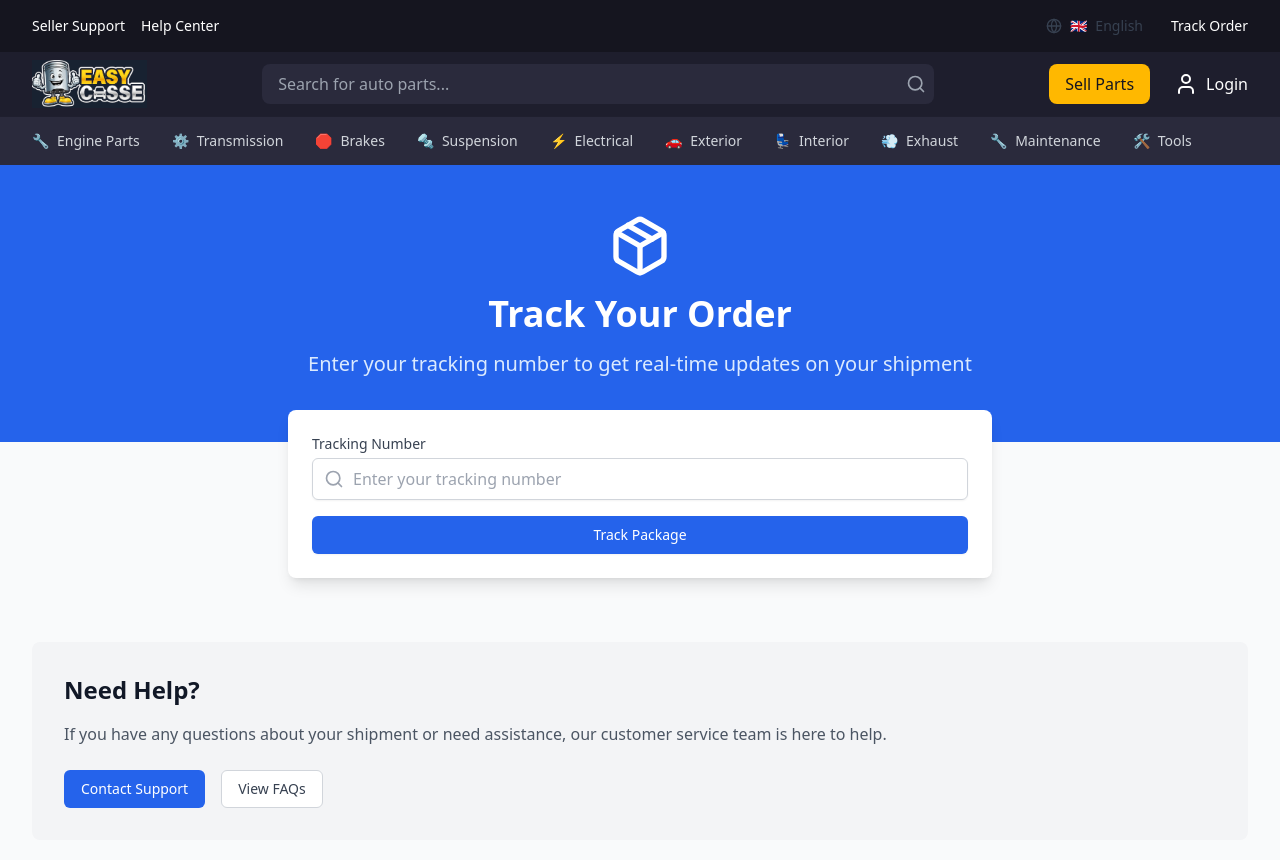
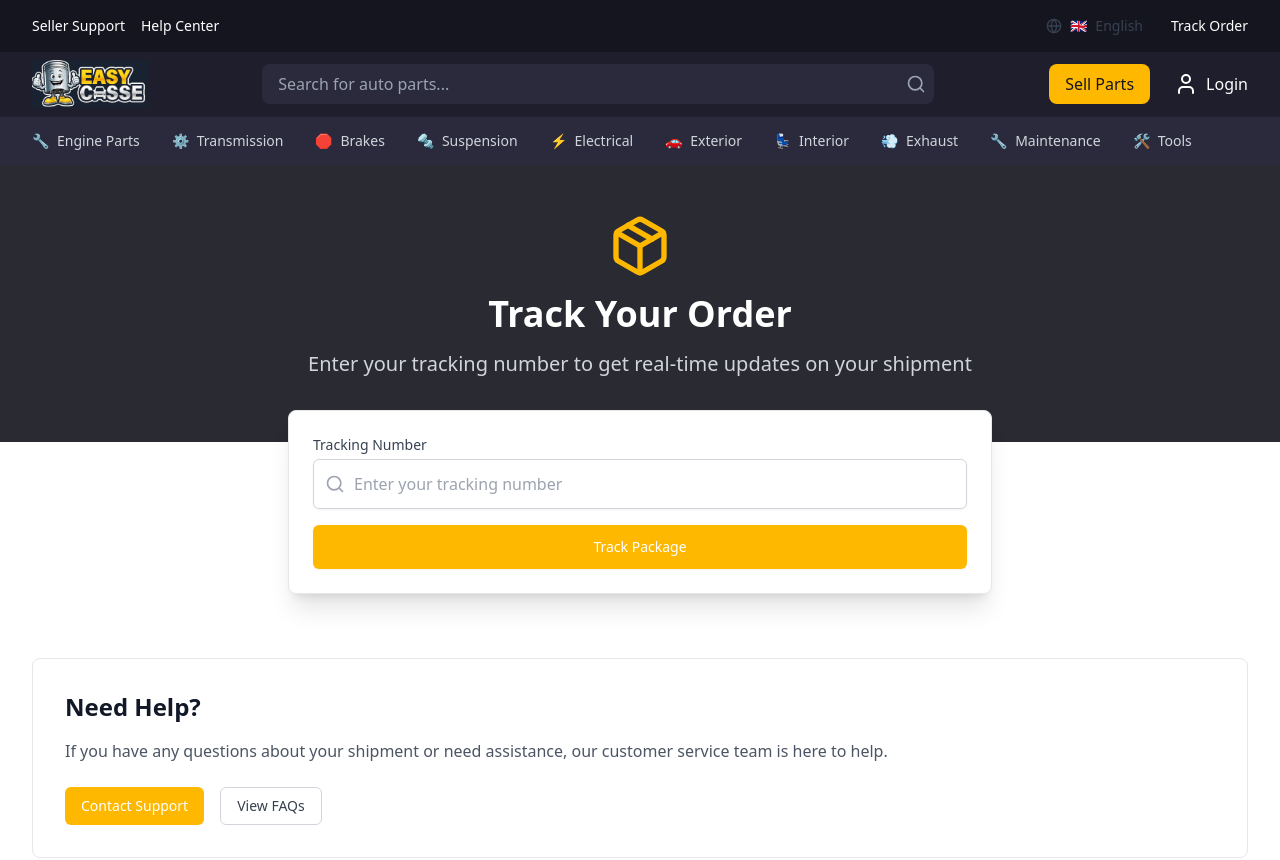
Before and after one commit to zetaver/Multivendor-Car-Parts-Ecommerce-Platform, a React (Vite) app: page /track-order in a window 1280 px wide. Shown: the top 860 px of the page. Built offline with nearby package versions, Linux system fonts and the light colour scheme.

Commit message:
Track Order

```diff
--- a/src/pages/TrackOrder.tsx
+++ b/src/pages/TrackOrder.tsx
@@ -22,13 +22,13 @@ const TrackOrder = () => {
   };
 
   return (
-    <div className="min-h-screen bg-gray-50">
-      {/* Hero Section */}
-      <div className="bg-blue-600 py-16">
+    <div className="min-h-screen bg-white">
+      {/* Hero Section - Keep dark */}
+      <div className="bg-[#2A2B32] py-16">
         <div className="max-w-7xl mx-auto px-4 sm:px-6 lg:px-8 text-center">
-          <Package className="w-16 h-16 text-white mx-auto mb-4" />
+          <Package className="w-16 h-16 text-[#FFB800] mx-auto mb-4" />
           <h1 className="text-4xl font-bold text-white mb-4">Track Your Order</h1>
-          <p className="text-xl text-blue-100 max-w-2xl mx-auto">
+          <p className="text-xl text-gray-300 max-w-2xl mx-auto">
             Enter your tracking number to get real-time updates on your shipment
           </p>
         </div>
@@ -36,7 +36,7 @@ const TrackOrder = () => {
 
       {/* Tracking Form */}
       <div className="max-w-3xl mx-auto px-4 sm:px-6 lg:px-8 -mt-8">
-        <div className="bg-white rounded-lg shadow-lg p-6">
+        <div className="bg-white rounded-lg shadow-xl p-6 border border-gray-200">
           <form onSubmit={handleSubmit} className="space-y-4">
             <div>
               <label htmlFor="tracking" className="block text-sm font-medium text-gray-700">
@@ -51,7 +51,9 @@ const TrackOrder = () => {
                   id="tracking"
                   value={trackingNumber}
                   onChange={(e) => setTrackingNumber(e.target.value)}
-                  className="block w-full pl-10 pr-3 py-2 border border-gray-300 rounded-md focus:outline-none focus:ring-blue-500 focus:border-blue-500"
+                  className="block w-full pl-10 pr-3 py-3 bg-white border border-gray-300 rounded-md
+                           text-gray-900 placeholder-gray-400
+                           focus:outline-none focus:ring-2 focus:ring-[#FFB800] focus:border-[#FFB800]"
                   placeholder="Enter your tracking number"
                   required
                 />
@@ -59,7 +61,9 @@ const TrackOrder = () => {
             </div>
             <button
               type="submit"
-              className="w-full flex justify-center py-2 px-4 border border-transparent rounded-md shadow-sm text-sm font-medium text-white bg-blue-600 hover:bg-blue-700 focus:outline-none focus:ring-2 focus:ring-offset-2 focus:ring-blue-500"
+              className="w-full flex justify-center py-3 px-4 rounded-md shadow-sm text-sm font-medium
+                       text-white bg-[#FFB800] hover:bg-[#FFA000] transition-colors
+                       focus:outline-none focus:ring-2 focus:ring-offset-2 focus:ring-[#FFB800]"
             >
               Track Package
             </button>
@@ -70,37 +74,37 @@ const TrackOrder = () => {
       {/* Tracking Result */}
       {orderStatus && (
         <div className="max-w-3xl mx-auto px-4 sm:px-6 lg:px-8 mt-8">
-          <div className="bg-white rounded-lg shadow-lg overflow-hidden">
+          <div className="bg-white rounded-lg shadow-xl overflow-hidden border border-gray-200">
             <div className="p-6">
               <div className="flex items-center justify-between mb-6">
                 <h2 className="text-lg font-semibold text-gray-900">Shipment Status</h2>
-                <span className="px-3 py-1 rounded-full text-sm font-medium bg-blue-100 text-blue-800">
+                <span className="px-3 py-1 rounded-full text-sm font-medium bg-[#FFB800] text-white">
                   {orderStatus.status}
                 </span>
               </div>
 
               <div className="space-y-6">
                 <div className="flex items-start">
-                  <MapPin className="w-5 h-5 text-gray-400 mt-1" />
+                  <MapPin className="w-5 h-5 text-[#FFB800] mt-1" />
                   <div className="ml-3">
                     <p className="text-sm font-medium text-gray-900">Current Location</p>
-                    <p className="text-sm text-gray-500">{orderStatus.location}</p>
+                    <p className="text-sm text-gray-600">{orderStatus.location}</p>
                   </div>
                 </div>
 
                 <div className="flex items-start">
-                  <Truck className="w-5 h-5 text-gray-400 mt-1" />
+                  <Truck className="w-5 h-5 text-[#FFB800] mt-1" />
                   <div className="ml-3">
                     <p className="text-sm font-medium text-gray-900">Estimated Delivery</p>
-                    <p className="text-sm text-gray-500">{orderStatus.estimatedDelivery}</p>
+                    <p className="text-sm text-gray-600">{orderStatus.estimatedDelivery}</p>
                   </div>
                 </div>
 
                 <div className="flex items-start">
-                  <AlertCircle className="w-5 h-5 text-gray-400 mt-1" />
+                  <AlertCircle className="w-5 h-5 text-[#FFB800] mt-1" />
                   <div className="ml-3">
                     <p className="text-sm font-medium text-gray-900">Last Update</p>
-                    <p className="text-sm text-gray-500">{orderStatus.lastUpdate}</p>
+                    <p className="text-sm text-gray-600">{orderStatus.lastUpdate}</p>
                   </div>
                 </div>
               </div>
@@ -112,11 +116,11 @@ const TrackOrder = () => {
               <div className="mt-4 space-y-6">
                 <div className="relative">
                   <div className="flex items-center">
-                    <div className="h-2 w-2 rounded-full bg-blue-600"></div>
+                    <div className="h-2 w-2 rounded-full bg-[#FFB800]"></div>
                     <div className="ml-4">
                       <p className="text-sm font-medium text-gray-900">Package in transit</p>
-                      <p className="text-sm text-gray-500">Paris Distribution Center</p>
-                      <p className="text-xs text-gray-400">March 10, 2024 14:30</p>
+                      <p className="text-sm text-gray-600">Paris Distribution Center</p>
+                      <p className="text-xs text-gray-500">March 10, 2024 14:30</p>
                     </div>
                   </div>
                 </div>
@@ -129,16 +133,18 @@ const TrackOrder = () => {
 
       {/* Help Section */}
       <div className="max-w-7xl mx-auto px-4 sm:px-6 lg:px-8 py-16">
-        <div className="bg-gray-100 rounded-lg p-8">
+        <div className="bg-white rounded-lg p-8 border border-gray-200">
           <h2 className="text-2xl font-bold text-gray-900 mb-4">Need Help?</h2>
           <p className="text-gray-600 mb-6">
             If you have any questions about your shipment or need assistance, our customer service team is here to help.
           </p>
           <div className="flex flex-wrap gap-4">
-            <button className="inline-flex items-center px-4 py-2 border border-transparent text-sm font-medium rounded-md text-white bg-blue-600 hover:bg-blue-700">
+            <button className="inline-flex items-center px-4 py-2 text-sm font-medium rounded-md
+                           text-white bg-[#FFB800] hover:bg-[#FFA000] transition-colors">
               Contact Support
             </button>
-            <button className="inline-flex items-center px-4 py-2 border border-gray-300 text-sm font-medium rounded-md text-gray-700 bg-white hover:bg-gray-50">
+            <button className="inline-flex items-center px-4 py-2 border border-gray-300 text-sm font-medium
+                           rounded-md text-gray-700 bg-white hover:bg-gray-50 transition-colors">
               View FAQs
             </button>
           </div>
```
Also changed, not shown: src/components/ui/HeroCarousel.tsx (+23 -27 lines).
